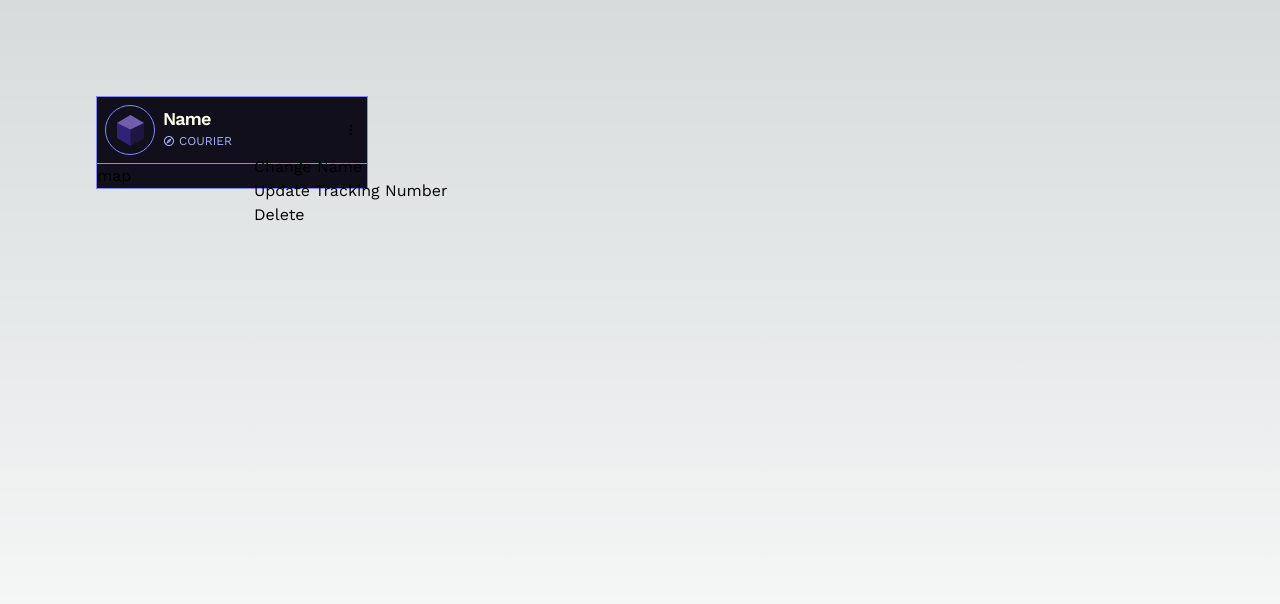
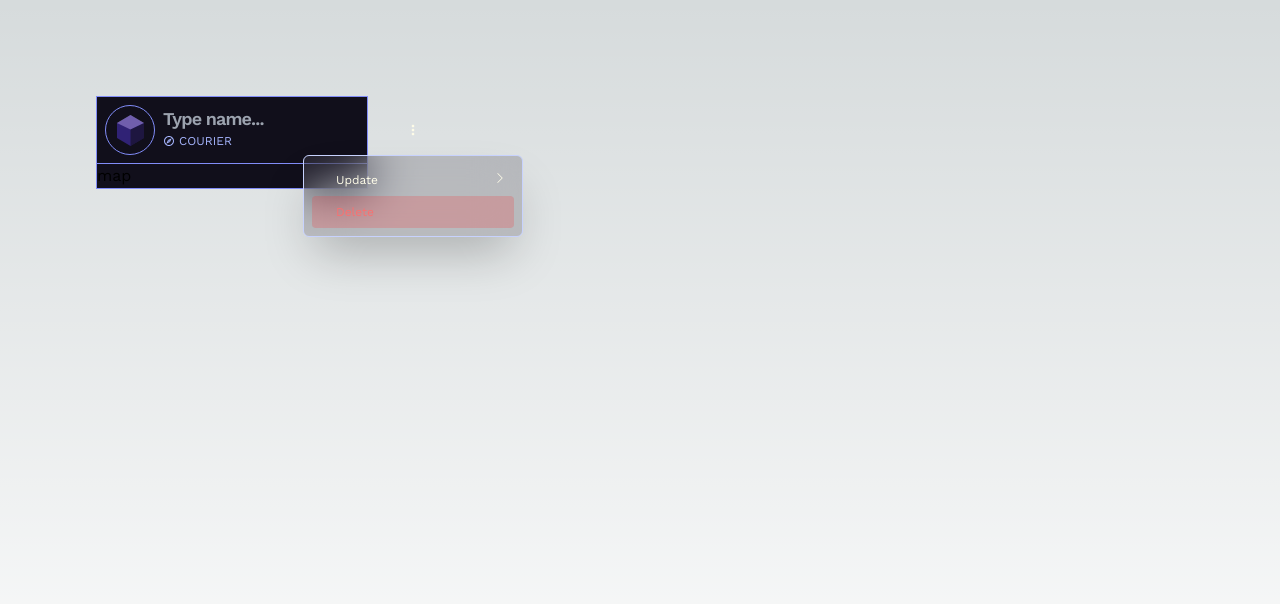
Before and after one commit to GuruUpdesh/track-it, a Next.js app: page / in a window 1280 px wide. Both pictures are taken after a click on the button "Package Controls". Shown: the top 604 px of the page. Built offline with nearby package versions, Linux system fonts and the light colour scheme.

Commit message:
added some styles to menu and worked on name input

```diff
--- a/components/Card.tsx
+++ b/components/Card.tsx
@@ -1,13 +1,39 @@
 "use client"
 
-import React from "react"
+import React, { useEffect, useState } from "react"
 import { MdMoreVert, MdOutlineExplore } from "react-icons/md" // todo transition to radix-ui/react-icons
+import { BsChevronRight } from "react-icons/bs"
 import Image from "next/image"
 import * as DropdownMenu from "@radix-ui/react-dropdown-menu"
+import "./menu.css"
 
 const Card = () => {
+	const [name, setName] = useState("")
+	const [editName, setEditName] = useState(false)
+
+	useEffect(() => {
+		if (name === "") {
+			setEditName(true)
+		}
+	}, [name])
+
+	function handleNameChange(e: React.ChangeEvent<HTMLInputElement>) {
+		setName(e.target.value)
+	}
+
+	function handleSaveName() {
+		if (name === "") {
+			return
+		}
+		setEditName(false)
+	}
+
+	function handleEditName() {
+		setEditName(true)
+	}
+
 	return (
-		<div className="border border-indigo-400 bg-[#110F1B]">
+		<div className="border border-indigo-400 bg-[#110F1B] max-w-[350px]">
 			<div className="flex justify-between border-b border-indigo-400 p-2">
 				<div className="flex gap-2">
 					<div className="flex items-center justify-center border border-indigo-400 rounded-full aspect-square w-[50px]">
@@ -20,9 +46,27 @@ const Card = () => {
 						/>
 					</div>
 					<div className="flex flex-col items-start">
-						<h3 className="text-yellow-50 text-lg font-semibold tracking-tighter">
-							Name
-						</h3>
+						{editName ? (
+							<input
+								autoFocus
+								placeholder="Type name..."
+								value={name}
+								onChange={handleNameChange}
+								onBlur={handleSaveName}
+								className="text-lg bg-transparent text-yellow-50 font-semibold tracking-tighter outline-none"
+							/>
+						) : (
+							<h3
+								onDoubleClick={handleEditName}
+								className="text-yellow-50 text-lg font-semibold tracking-tighter overflow-hidden w-[20ch] whitespace-nowrap text-left"
+								style={{
+									WebkitMaskImage:
+										"linear-gradient(to right, black 90%, transparent)",
+								}}
+							>
+								{name}
+							</h3>
+						)}
 						<a
 							className="flex gap-1 items-center text-xs text-indigo-300 "
 							href="https://www.shipmentracker.com/"
@@ -34,17 +78,40 @@ const Card = () => {
 				</div>
 				<DropdownMenu.Root>
 					<DropdownMenu.Trigger asChild>
-						<button>
+						<button
+							aria-label="Package Controls"
+							className="p-2 text-yellow-50 rounded-full hover:bg-yellow-50/10 focus:bg-yellow-50/10 aspect-square cursor-pointer outline-none"
+						>
 							<MdMoreVert />
 						</button>
 					</DropdownMenu.Trigger>
 					<DropdownMenu.Portal>
-						<DropdownMenu.Content>
-							<DropdownMenu.Item>Change Name</DropdownMenu.Item>
-							<DropdownMenu.Item>
-								Update Tracking Number
+						<DropdownMenu.Content className="DropdownMenu-content">
+							<DropdownMenu.Sub>
+								<DropdownMenu.SubTrigger className="DropdownMenu-item">
+									Update
+									<div className="float-right">
+										<BsChevronRight />
+									</div>
+								</DropdownMenu.SubTrigger>
+								<DropdownMenu.Portal>
+									<DropdownMenu.SubContent
+										className="DropdownMenu-content"
+										sideOffset={5}
+										alignOffset={-5}
+									>
+										<DropdownMenu.Item className="DropdownMenu-item">
+											Change Name
+										</DropdownMenu.Item>
+										<DropdownMenu.Item className="DropdownMenu-item">
+											Update Tracking Number
+										</DropdownMenu.Item>
+									</DropdownMenu.SubContent>
+								</DropdownMenu.Portal>
+							</DropdownMenu.Sub>
+							<DropdownMenu.Item className="bg-red-500/25 text-red-400 DropdownMenu-item">
+								Delete
 							</DropdownMenu.Item>
-							<DropdownMenu.Item>Delete</DropdownMenu.Item>
 						</DropdownMenu.Content>
 					</DropdownMenu.Portal>
 				</DropdownMenu.Root>
--- /dev/null
+++ b/components/menu.css
@@ -0,0 +1,16 @@
+.DropdownMenu-content {
+	@apply bg-[#403f49]/25 backdrop-blur-xl border border-indigo-200 text-[#FEFCE8] shadow-2xl rounded-md p-2 min-w-[220px];
+}
+
+.DropdownMenu-item {
+	@apply p-2 pl-6 rounded cursor-pointer text-xs;
+	outline: none;
+}
+
+.DropdownMenu-item[data-highlighted] {
+	@apply bg-indigo-500;
+}
+
+.DropdownMenu-item[data-state="open"] {
+	@apply bg-indigo-500/25;
+}
--- /dev/null
+++ b/components/menu.scss
@@ -0,0 +1,16 @@
+.DropdownMenu-content {
+	@apply bg-[#403f49]/25 backdrop-blur-xl border border-indigo-200 text-[#FEFCE8] shadow-2xl rounded-md p-2 min-w-[220px];
+}
+
+.DropdownMenu-item {
+	@apply p-2 pl-6 rounded cursor-pointer text-xs;
+	outline: none;
+}
+
+.DropdownMenu-item[data-highlighted] {
+	@apply bg-indigo-500;
+}
+
+.DropdownMenu-item[data-state="open"] {
+	@apply bg-indigo-500/25;
+}
```
